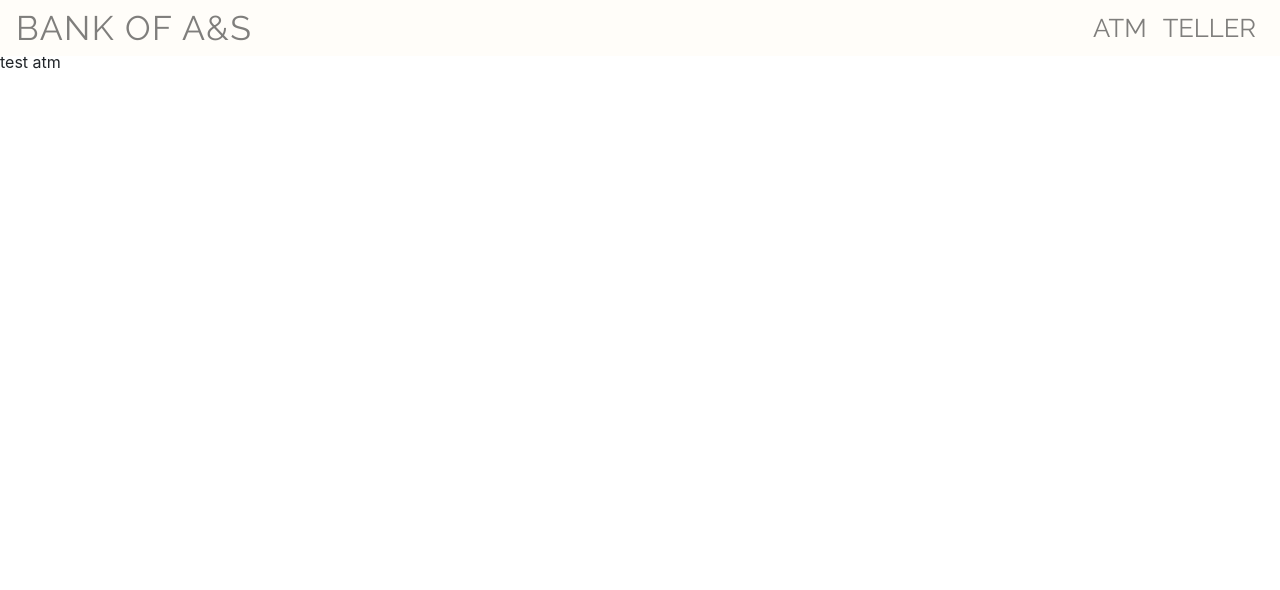
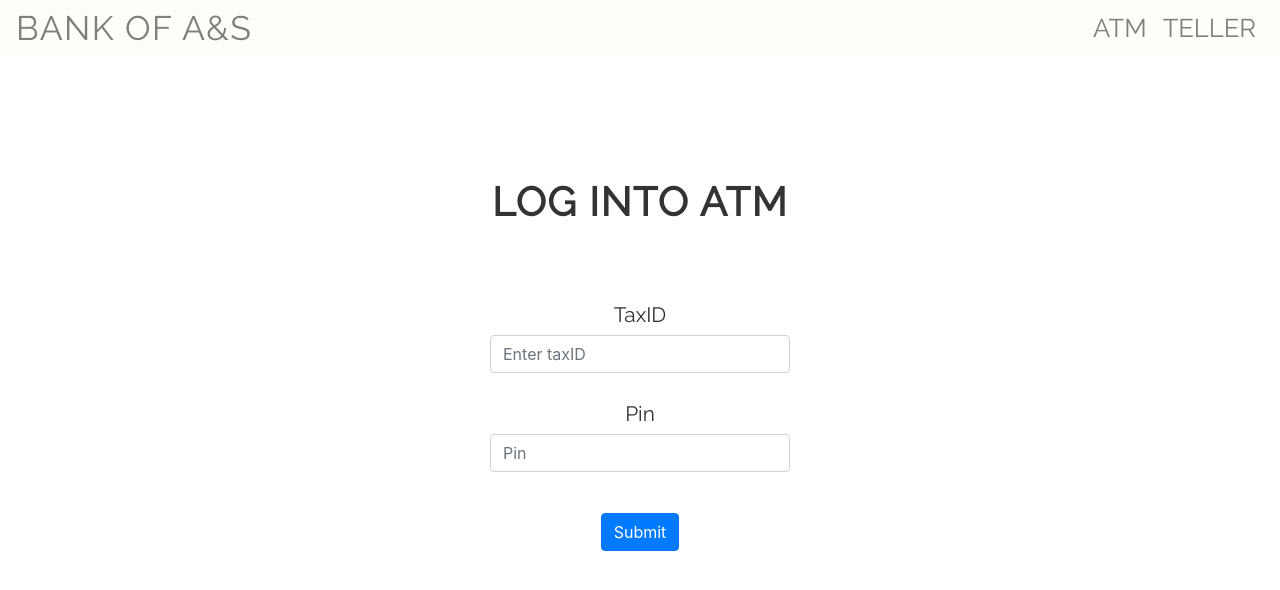
Before and after one commit to syang1297/Bank_Teller, a React (Create React App) app in the folder GUI/bankteller/: page /atm in a window 1280 px wide. Shown: the top 590 px of the page. Built offline with nearby package versions, Linux system fonts and the light colour scheme.

Commit message:
different pages showing depending on if cookie is stored

```diff
--- a/GUI/bankteller/package.json
+++ b/GUI/bankteller/package.json
@@ -6,6 +6,7 @@
     "bootstrap": "^4.3.1",
     "react": "^16.12.0",
     "react-bootstrap": "^1.0.0-beta.14",
+    "react-cookie": "^4.0.1",
     "react-dom": "^16.12.0",
     "react-router-dom": "^5.1.2",
     "react-scripts": "3.2.0"
--- a/GUI/bankteller/src/components/atm.js
+++ b/GUI/bankteller/src/components/atm.js
@@ -1,11 +1,78 @@
 import React, { Component } from 'react'
+import {Form, Button, Col, Row} from 'react-bootstrap'
+import Cookies from 'universal-cookie';
+
+import '../css/atm.css';
+
+let cookies = new Cookies();
 
 export default class ATM extends Component {
+  constructor() {
+    super()
+    this.taxID = React.createRef();
+    this.pin = React.createRef();
+    this.errorMessage="dada"
+
+  }
+
+  state={
+    showError:false
+  }
+
+  loginPressed(){
+    if(this.taxID.current.value!=="test" || this.pin.current.value!=="test"){
+      this.errorMessage="Wrong taxID or Pin"
+      this.setState({
+        showError:true
+      })
+    } else {
+      cookies.set('taxID', '12345', { path: '/' });
+      console.log(cookies.get("taxID"))
+    }
+  }
   render() {
-    return (
-      <div>
-          test atm
-      </div>
-    )
+    if(cookies.get("taxID")==null){
+      return (
+        <div>
+          <div className="homeBox">
+            <div className="homeHead">Log into ATM</div>
+            <Row>
+            <Col>
+              <Form>
+                <Form.Group controlId="formBasicTaxID" as={Col}>
+                  <Form.Label className="formText">TaxID</Form.Label>
+                  <div className="formField">
+                    <Form.Control type="taxID" placeholder="Enter taxID" ref={this.taxID}/>
+                  </div>
+                </Form.Group>
+                <Form.Group controlId="formBasicPin" as={Col}>
+                  <Form.Label className="formText">Pin</Form.Label>
+                  <div className="formField">
+                    <Form.Control type="password" placeholder="Pin" ref={this.pin}/>
+                  </div>
+                </Form.Group>
+                <Form.Group controlId="formBasicUPLogin" as={Col}>
+                  <div className="formButton">
+                    <Button variant="primary" type="button" onClick={this.loginPressed.bind(this)}>
+                      Submit
+                    </Button>
+                  </div>
+                </Form.Group>
+              </Form>
+            </Col>
+            </Row>
+
+            <div className={this.state.showError ? 'errorMessage' : 'hideMessage'}>{this.errorMessage}</div>
+          </div>
+        </div>
+      )
+    } else {
+      return(
+        <div>
+
+        </div>
+      )
+    }
+
   }
 }
--- /dev/null
+++ b/GUI/bankteller/src/css/atm.css
@@ -0,0 +1,42 @@
+.homeBox{
+    padding-top:10%;
+    text-align: center;
+}
+.homeHead{
+    font: 2.5em "Raleway", sans-serif;
+    letter-spacing: 1.5px;
+    color: #333;
+    text-transform: uppercase;
+    font-weight: bold;
+    padding-bottom: 5%;
+}
+.makeAcct{
+    padding-top:7%;
+    font: 1.3em "Raleway", sans-serif;
+}
+.errorMessage{
+    font: 1.8em "Raleway", sans-serif;
+    color: red;
+    font-weight: bold;
+}
+.formText{
+    font: 1.3em "Raleway", sans-serif;
+    color: #333;
+    text-align: center;
+    padding-top: 1%;
+}
+.formField{
+    padding-left:38%;
+    padding-right:38%;
+}
+
+.formButton{
+    padding-top:2%;
+
+}
+
+.hideMessage {
+    opacity: 0%;
+    font: 1.8em "Raleway", sans-serif;
+    font-weight: bold;
+}
```
Also changed, not shown: 1 other file (tests, documents, lock files or other folders).
